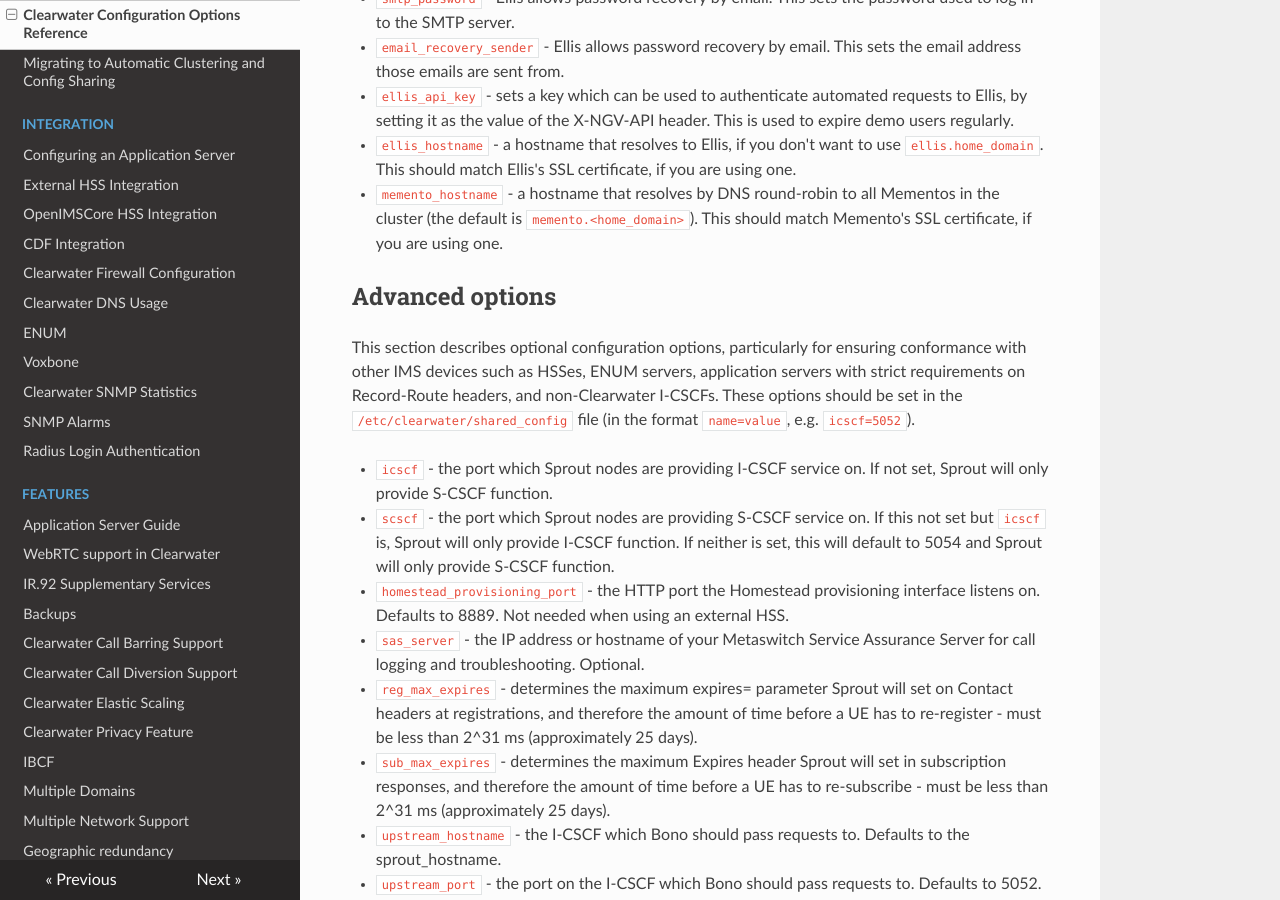
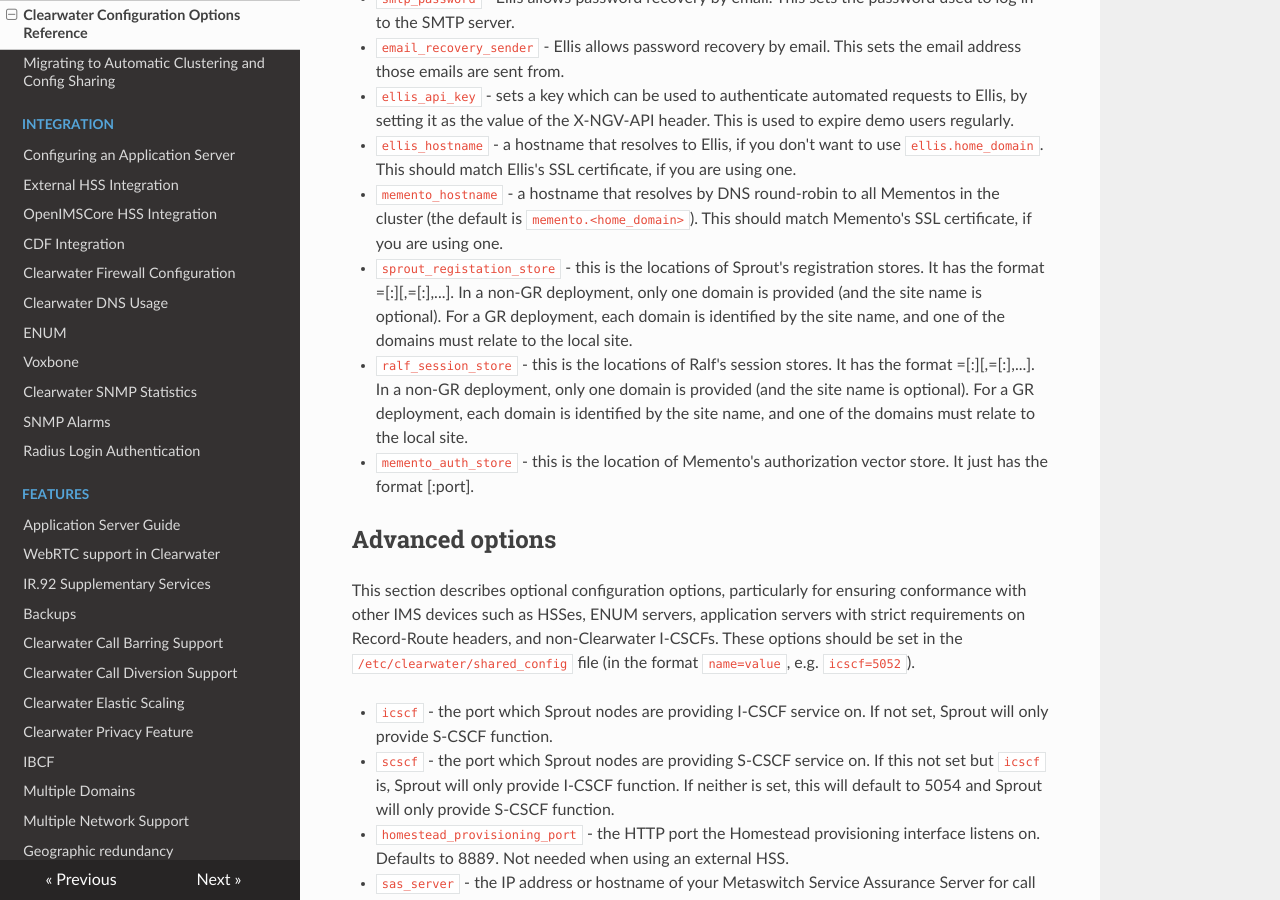
Before and after one commit to Metaswitch/clearwater-readthedocs, an MkDocs documentation site: the page built from docs/Clearwater_Configuration_Options_Reference.md, in a window 1280 px wide and 900 px high, scrolled down 2371 px. Built offline with MkDocs 1.6.1, drawn with Linux system fonts in a browser that asks for light colours; nearby versions of some CDN libraries; old or Windows-style settings are respelled for this version of MkDocs; some of the changed text lies outside the part shown.

Commit message:
Add stores config options

```diff
--- a/docs/Clearwater_Configuration_Options_Reference.md
+++ b/docs/Clearwater_Configuration_Options_Reference.md
@@ -49,6 +49,9 @@ This section describes options for the basic configuration of a Clearwater deplo
 * `ellis_api_key` - sets a key which can be used to authenticate automated requests to Ellis, by setting it as the value of the X-NGV-API header. This is used to expire demo users regularly.
 * `ellis_hostname` - a hostname that resolves to Ellis, if you don't want to use `ellis.home_domain`.  This should match Ellis's SSL certificate, if you are using one.
 * `memento_hostname` - a hostname that resolves by DNS round-robin to all Mementos in the cluster (the default is `memento.<home_domain>`).  This should match Memento's SSL certificate, if you are using one.
+* `sprout_registation_store` - this is the locations of Sprout's registration stores. It has the format <site_name>=<domain>[:<port>][,<site_name>=<domain>[:<port>],...]. In a non-GR deployment, only one domain is provided (and the site name is optional). For a GR deployment, each domain is identified by the site name, and one of the domains must relate to the local site.
+* `ralf_session_store` - this is the locations of Ralf's session stores. It has the format <site_name>=<domain>[:<port>][,<site_name>=<domain>[:<port>],...]. In a non-GR deployment, only one domain is provided (and the site name is optional). For a GR deployment, each domain is identified by the site name, and one of the domains must relate to the local site.
+* `memento_auth_store` - this is the location of Memento's authorization vector store. It just has the format <domain>[:port].
 
 ## Advanced options
 
@@ -129,6 +132,7 @@ This section describes optional configuration options, particularly for ensuring
     * e.g. `sip:sprout.example.com:5054;transport=tcp;lr;orig;auto-reg`
 * `non_register_authentication` - controls when Sprout will challenge a non-REGISTER request using SIP Proxy-Authentication. Possible values are `never` (meaning Sprout will never challenge) or `if_proxy_authorization_present` (meaning Sprout will only challenge requests that have a Proxy-Authorization header).
 * `ralf_threads` - used on Sprout nodes, this determines how many worker threads should be started to do Ralf request processing (defaults to 25).
+* `sprout_av_store` - this is the location of Sprout's authorization vector store. It just has the format <domain>[:port]. If not provided, Sprout uses the local site's registration store.
 
 ## Experimental options
 
```
